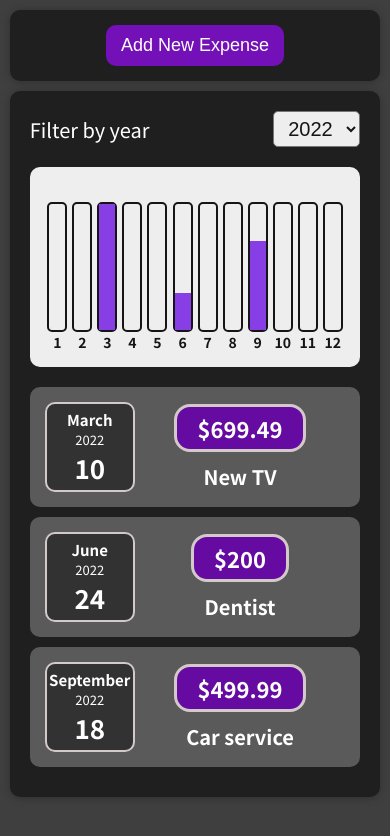
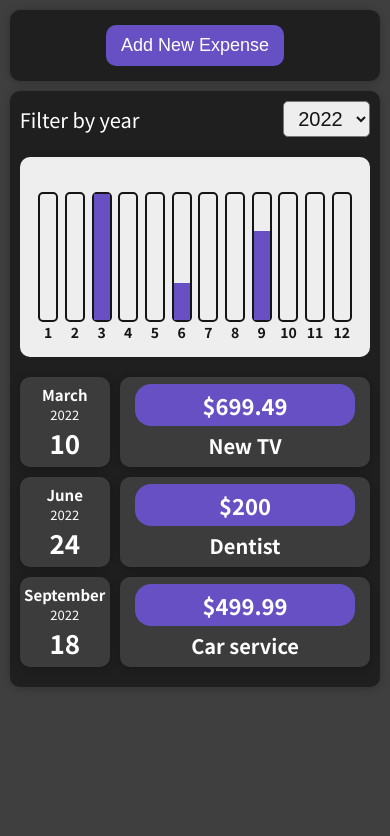
Before and after one commit to Kubenz98/Expense_Tracker, a React (Create React App) app: page / in a window 390 px wide. Shown: the top 836 px of the page. Built offline with nearby package versions, Linux system fonts and the light colour scheme.

Commit message:
Change styles, add more Cards. Add title shortener.

```diff
--- a/src/Components/Chart/Chart.js
+++ b/src/Components/Chart/Chart.js
@@ -1,5 +1,4 @@
 import "./Chart.css";
-// import React, { useState } from 'react';
 import ChartBar from "./ChartBar";
 
 const Chart = (props) => {
--- a/src/Components/Chart/ChartBar.css
+++ b/src/Components/Chart/ChartBar.css
@@ -14,7 +14,7 @@
   }
 
   .chart-bar__fill {
-    background-color: #873fe5;
+    background-color: #6750C4;
     transition: height 0.3s;
   }
 
--- a/src/Components/Expenses/ExpenseDate.css
+++ b/src/Components/Expenses/ExpenseDate.css
@@ -5,8 +5,7 @@
     align-items: center;
     flex: 0 0 90px;
     height: 90px;
-    background-color: rgb(50, 50, 50);
-    border: 2px solid rgb(211, 201, 201);
+    background-color: rgb(60, 60, 60);
     border-radius: 10px;
   }
   .expense-date__month {
--- a/src/Components/Expenses/ExpenseDate.js
+++ b/src/Components/Expenses/ExpenseDate.js
@@ -1,3 +1,4 @@
+import Card from "../UI/Card";
 import "./ExpenseDate.css";
 
 const ExpensesDate = (props) => {
@@ -5,11 +6,11 @@ const ExpensesDate = (props) => {
   const month = props.date.toLocaleString("en-US", { month: "long" });
   const year = props.date.getFullYear();
   return (
-    <div className="expense-date">
+    <Card className="expense-date">
       <div className="expense-date__month">{month}</div>
       <div className="expense-date__year">{year}</div>
       <div className="expense-date__day">{day}</div>
-    </div>
+    </Card>
   );
 };
 
--- a/src/Components/Expenses/ExpenseItem.css
+++ b/src/Components/Expenses/ExpenseItem.css
@@ -1,8 +1,7 @@
 .expense-item {
   display: flex;
   margin: 10px 0;
-  padding: 15px;
-  background-color: rgb(90, 90, 90);
+  gap: 10px;
   border-radius: 10px;
 }
 
@@ -11,16 +10,17 @@
   justify-content: space-between;
   align-items: center;
   width: 90%;
-  margin: 0 15px;
+  padding: 5px 15px;
+  background-color: rgb(60, 60, 60);
 }
 .expense-item__description h2 {
   font-size: 28px;
+  white-space: nowrap;
 }
 .expense-item__price {
-  padding: 10px 25px;
+  padding: 10px 20px;
   border-radius: 16px;
-  background-color: rgb(101, 11, 161);
-  border: 3px solid rgb(211, 201, 201);
+  background-color: #6750C4;
   font-size: 24px;
   font-weight: bold;
 }
@@ -29,15 +29,26 @@
   .expense-item__description {
     flex-direction: column-reverse;
     justify-content: center;
-    gap: 10px;
+    gap: 5px;
   }
   .expense-item__price {
-    padding: 5px 20px;
+    width: 100%;
+    text-align: center;
+    padding: 5px 0;
     font-size: 22px;
   }
 
   .expense-item__description h2 {
     font-size: 20px;
+  }
+}
+
+@media (max-width: 375px) {
+  .expense-item__price {
+    font-size: 20px;
+  }
+  .expense-item__description h2 {
+    font-size: 18px;
   }
 }
 
@@ -47,6 +58,6 @@
   }
   .expense-item__price {
     font-size: 18px;
-    padding: 10px 15px;
+    padding: 5px 0;
   }
 }
--- a/src/Components/Expenses/ExpenseItem.js
+++ b/src/Components/Expenses/ExpenseItem.js
@@ -1,3 +1,4 @@
+import Card from "../UI/Card";
 import ExpenseDate from "./ExpenseDate";
 import "./ExpenseItem.css";
 
@@ -6,10 +7,10 @@ const ExpenseItem = (props) => {
     <li>
       <div className="expense-item">
         <ExpenseDate date={props.date} />
-        <div className="expense-item__description">
+        <Card className="expense-item__description">
           <h2>{props.title}</h2>
           <div className="expense-item__price">${props.amount}</div>
-        </div>
+        </Card>
       </div>
     </li>
   );
--- a/src/Components/Expenses/Expenses.css
+++ b/src/Components/Expenses/Expenses.css
@@ -1,7 +1,13 @@
 .expenses {
-  padding: 20px;
+  padding: 15px;
   background-color: rgb(31, 31, 31);
   margin: 10px auto;
   width: 800px;
   max-width: 95%;
 }
+
+@media (max-width: 600px) {
+  .expenses {
+    padding: 10px;
+  }
+}
--- a/src/Components/NewExpense/NewExpense.css
+++ b/src/Components/NewExpense/NewExpense.css
@@ -11,9 +11,15 @@
   margin: 0 auto;
   padding: 10px 15px;
   color: white;
-  background-color: #7410b8;
+  background-color: #6750C4;
   border-radius: 10px;
   border: none;
   cursor: pointer;
   transition: background-color 0.2s ease;
 }
+
+@media (hover: hover) and (pointer: fine) {
+  .new-expense__controls button:hover {
+    background-color: #5029e9;
+  }
+}
--- a/src/Components/NewExpense/NewExpense.js
+++ b/src/Components/NewExpense/NewExpense.js
@@ -5,6 +5,10 @@ import "./NewExpense.css";
 
 const NewExpense = (props) => {
   const newExpenseHandler = (expense) => {
+    if (expense.title.length > 16) {
+      expense.title = expense.title.substring(0, 15) + "...";
+      alert("The title is too long. Has been shortened")
+    }
     props.onAddExpense(expense);
   };
 
@@ -16,9 +20,18 @@ const NewExpense = (props) => {
 
   return (
     <Card className="new-expense">
-      {isEditing && <NewExpenseForm onAddExpense={newExpenseHandler} onChangeEdit={editingHandler}/>}
+      {isEditing && (
+        <NewExpenseForm
+          onAddExpense={newExpenseHandler}
+          onChangeEdit={editingHandler}
+        />
+      )}
       <div className="new-expense__controls">
-        {!isEditing && <button type="button" onClick={editingHandler}>Add New Expense</button>}
+        {!isEditing && (
+          <button type="button" onClick={editingHandler}>
+            Add New Expense
+          </button>
+        )}
       </div>
     </Card>
   );
--- a/src/Components/NewExpense/NewExpenseForm.css
+++ b/src/Components/NewExpense/NewExpenseForm.css
@@ -44,13 +44,15 @@
   margin: 30px 20px 0 auto;
   padding: 10px 15px;
   color: white;
-  background-color: #7410b8;
+  background-color: #6750c4;
   border-radius: 10px;
   border: none;
   cursor: pointer;
   transition: background-color 0.2s ease;
 }
 
-.new-expense__actions button:hover {
-  background-color: #561185;
+@media (hover: hover) and (pointer: fine) {
+  .new-expense__actions button:hover {
+    background-color: #5029e9;
+  }
 }
```
Also changed, not shown: src/Components/NewExpense/NewExpenseForm.js (line endings or trailing spaces).
